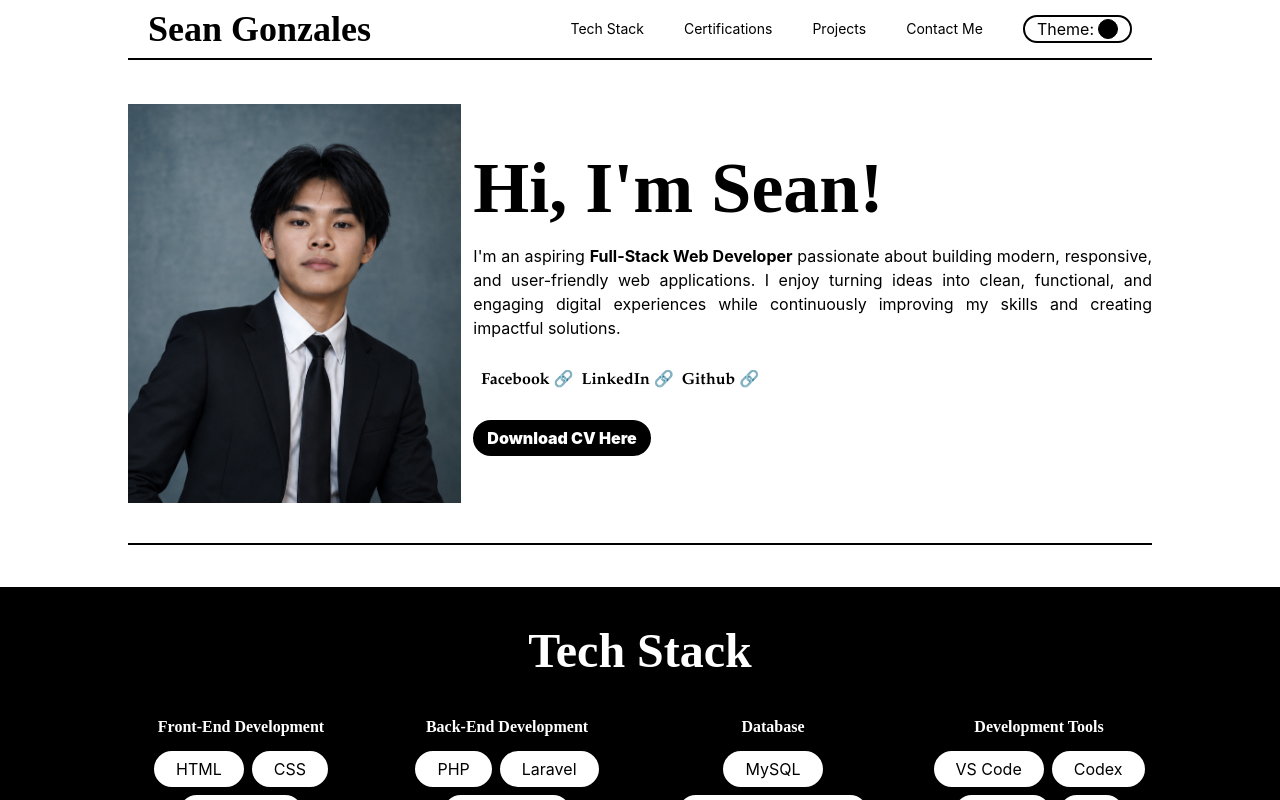
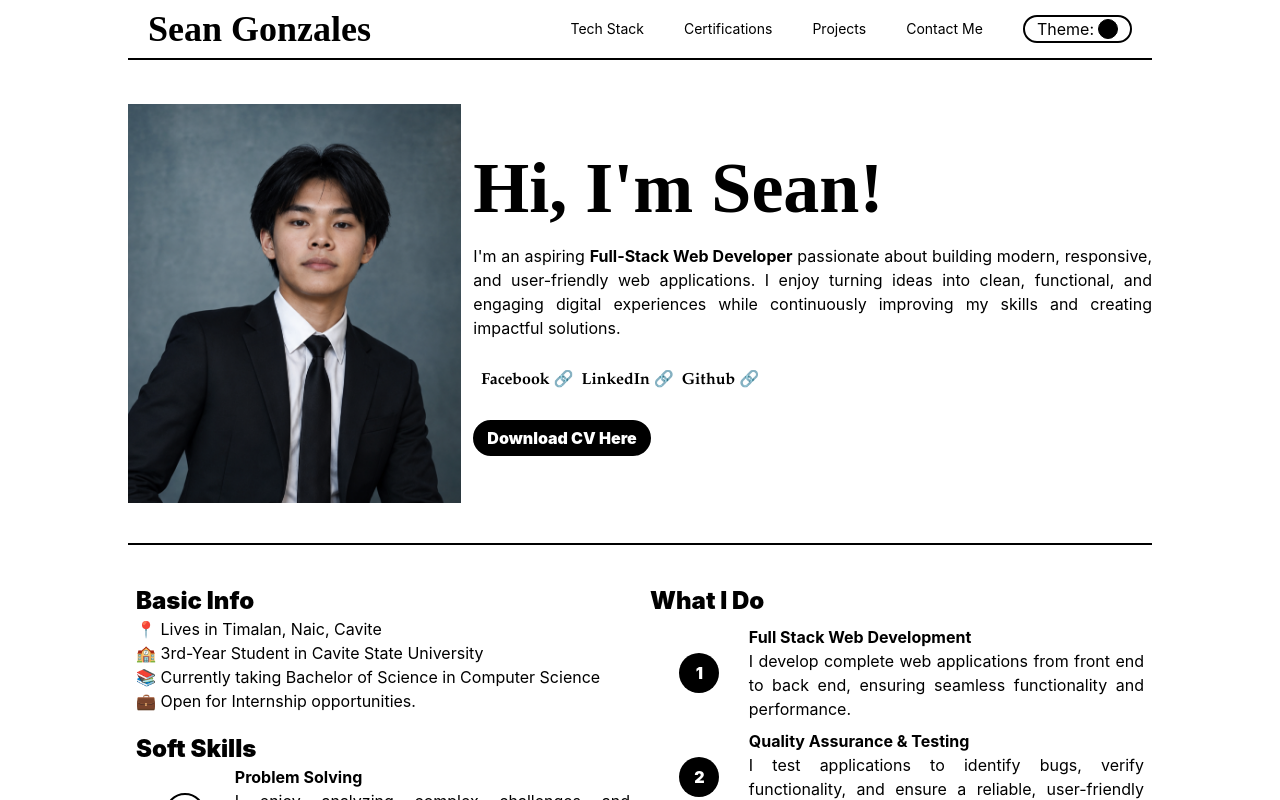
Before and after one commit to SeanGenesisGonzales/Portfolio, a React (Vite) app: page / in a window 1280 px wide. Built offline with nearby package versions, Linux system fonts and the light colour scheme.

Commit message:
Basic Info

```diff
--- a/src/components/AboutMe.jsx
+++ b/src/components/AboutMe.jsx
@@ -1,8 +1,10 @@
 import SocialLink from "./AboutMeComponents/SocialLink.jsx";
+import Information from "./AboutMeComponents/Info.jsx";
 
 import Mypicture from "../assets/Logo/me.png";
 export default function AboutMe() {
   return (
+    <div className="flex flex-col w-screen h-fit  justify-center items-center">
       <div className=" animate-fade-in grid gap-0 md:gap-3 grid-cols-1 md:grid-cols-3 h-fit w-[80vw]  border-b-2 border-LightMode dark:border-DarkMode pb-[5vh]">
         <div className="flex justify-center lg:justify-end">
           <img id="AboutMe" src={Mypicture} alt="" className=" w-fit " />
@@ -41,5 +43,8 @@ export default function AboutMe() {
           </a>
         </div>
       </div>
+
+      <Information/>
+    </div>
   );
 }
--- /dev/null
+++ b/src/components/AboutMeComponents/Info.jsx
@@ -0,0 +1,101 @@
+export default function Information() {
+  const WhatIDo = [
+    {
+      title: "Full Stack Web Development",
+      desc: "I develop complete web applications from front end to back end, ensuring seamless functionality and performance.",
+    },
+    {
+      title: "Quality Assurance & Testing",
+      desc: "I test applications to identify bugs, verify functionality, and ensure a reliable, user-friendly experience across different devices and browsers.",
+    },
+    {
+      title: "System Design",
+      desc: "I design efficient and scalable system architectures by planning application structure, database relationships, and workflows before development begins.",
+    },
+    {
+      title: "Performance Optimization",
+      desc: "I optimize websites and applications to improve speed, responsiveness, and overall performance for a better user experience.",
+    },
+    {
+      title: "Maintenance & Support",
+      desc: "I maintain and improve existing applications by fixing bugs, adding new features, and ensuring long-term stability and reliability.",
+    },
+  ];
+
+
+  const SoftSkills = [
+    {
+      title: "Problem Solving",
+      desc: "I enjoy analyzing complex challenges and developing efficient, practical solutions to build reliable applications.",
+    },
+    {
+      title: "Communication",
+      desc: "I communicate ideas clearly, collaborate effectively with teams, and translate technical concepts into understandable language.",
+    },
+    {
+      title: "Adaptability",
+      desc: "I quickly learn new technologies, frameworks, and tools to keep up with the ever-changing web development industry.",
+    },
+    {
+      title: "Attention to Detail",
+      desc: "I write clean, maintainable code and carefully test my work to ensure quality and minimize errors.",
+    },
+    {
+      title: "Continuous Learning",
+      desc: "I am committed to improving my skills by exploring new technologies, building projects, and staying updated with industry best practices.",
+    },
+  ];
+
+
+
+  return (
+    <div className="w-[80vw] grid grid-cols-1 lg:gap-5 lg:grid-cols-2 h-fit border-b-2 border-LightMode py-[5vh] px-2 dark:border-DarkMode text-LightMode dark:text-DarkMode">
+      <div className="grid grid-rows-5 gap-5">
+        <div>
+          <p className=" font-black text-2xl">Basic Info</p>
+          <div>
+            <p>📍 Lives in Timalan, Naic, Cavite</p>
+            <p>🏫 3rd-Year Student in Cavite State University</p>
+            <p>📚 Currently taking Bachelor of Science in Computer Science</p>
+            <p>💼 Open for Internship opportunities.</p>
+          </div>
+        </div>
+
+        <div className="row-span-4">
+          <p className=" font-black text-2xl">Soft Skills</p>
+          {SoftSkills.map((e, index) => (
+            <div className="grid grid-cols-10">
+              <div className="col-span-2 flex justify-center items-center">
+                <div className="h-10 w-10 flex font-black rounded-[50px] justify-center items-center dark:bg-LightMode border-2 border-LightMode dark:border-DarkMode">
+                  {index + 1}
+                </div>
+              </div>
+              <div className="col-span-8 flex flex-col">
+                <p className="font-bold">{e.title}</p>
+                <p className="text-justify">{e.desc}</p>
+              </div>
+            </div>
+          ))}
+        </div>
+      </div>
+
+      <div className="flex flex-col gap-2">
+        <p className=" font-black text-2xl">What I Do</p>
+
+        {WhatIDo.map((e, index) => (
+          <div className="grid grid-cols-10">
+            <div className="col-span-2 flex justify-center items-center">
+              <div className="h-10 w-10 flex font-black rounded-[50px] justify-center items-center text-DarkMode bg-LightMode dark:text-LightMode dark:bg-DarkMode">
+                {index + 1}
+              </div>
+            </div>
+            <div className="col-span-8 flex flex-col">
+              <p className="font-bold">{e.title}</p>
+              <p className="text-justify">{e.desc}</p>
+            </div>
+          </div>
+        ))}
+      </div>
+    </div>
+  );
+}
--- a/src/components/ContactMe.jsx
+++ b/src/components/ContactMe.jsx
@@ -2,8 +2,10 @@
 
 export default function ContactMe() {
      return (
-          <>
-
-          </>
+          <div className="w-screen h-fit flex justify-center items-center bg-LightMode dark:bg-DarkMode text-DarkMode dark:text-LightMode">
+               <div className="h-fit w-[80vh]">
+                    hiloe world
+               </div>
+          </div>
      );
 }
```
Lines whose indentation alone changed are shown as unchanged.
